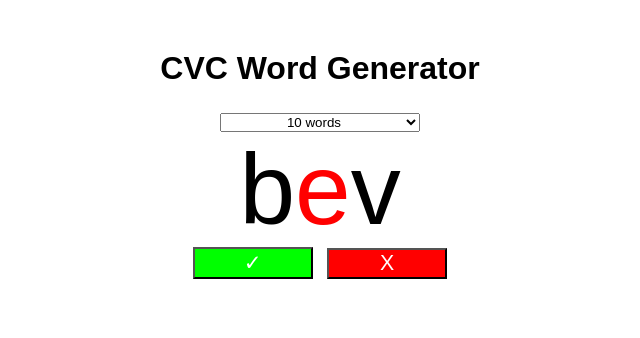
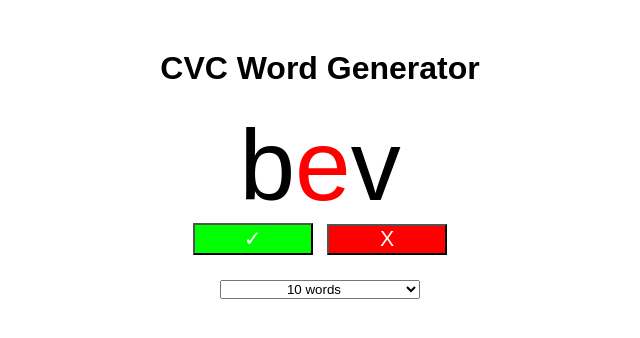
Before and after one commit to dweisel/CVC-Word-Generator, a plain HTML site: page index.html in a window 1280 px wide. Shown: the whole page, without its empty margins (320-960 px from the left). Drawn offline with Linux system fonts and the light colour scheme; a web font is replaced by a local one.

Commit message:
updated margins

```diff
--- a/index.html
+++ b/index.html
@@ -10,6 +10,15 @@
 <body>
   <div class="container">
     <h1>CVC Word Generator</h1>
+    <div id="random-word"></div>
+
+    <div class="buttons-container">
+      <button class="generate-button green-button" onclick="greenButtonClicked(); generateRandomWord()">✓</button>
+      <button class="generate-button red-button" onclick="redButtonClicked(); generateRandomWord()">X</button>
+    </div>
+
+    <div id="green-button-count"></div>
+    <div id="red-button-count"></div>
     <div class="dropdown">
       <select id="word-count-select" onchange="selectWordCount()">
         <option value="10">10 words</option>
@@ -17,14 +26,6 @@
         <option value="100">100 words</option>
       </select>
     </div>
-    <div id="random-word"></div>
-    <div class="buttons-container">
-      <button class="generate-button green-button" onclick="greenButtonClicked(); generateRandomWord()">✓</button>
-      <button class="generate-button red-button" onclick="redButtonClicked(); generateRandomWord()">X</button>
-    </div>
-
-    <div id="green-button-count"></div>
-    <div id="red-button-count"></div>
     <div class="message" id="message"></div>
     <div class="percentage" id="percentage"></div>
     <button class="play-again-button" onclick="playAgain()" id="play-again-button" style="display: none;">Reset</button>
--- a/styles.css
+++ b/styles.css
@@ -37,7 +37,7 @@ h1 {
     }
 
     .dropdown {
-      margin-top: 5px;
+      margin-top: 25px;
       display: inline-block;
       font-family: 'Andika', sans-serif;
     }
```
